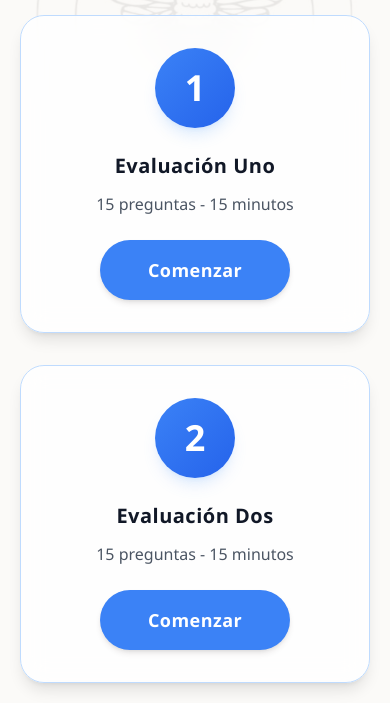
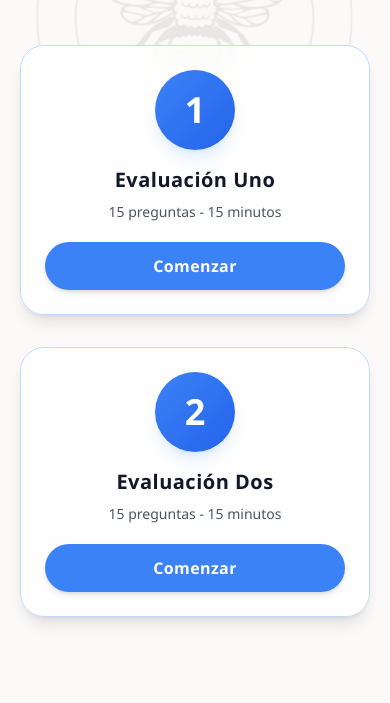
Before and after one commit to Aracelly126/InnovaFood-Cuestionario, a plain HTML site: page index.html in a window 390 px wide. Shown: the part 177-880 px from the top of the page. After the commit the page ends 844 px from the top, so only its background shows below. Drawn offline with nearby package versions, Linux system fonts and the light colour scheme.

Commit message:
fix: responsive finish 2 tests section

```diff
--- a/index.html
+++ b/index.html
@@ -24,29 +24,33 @@
             <p class="text-gray-600 text-center text-lg md:text-xl mb-12 md:mb-16">Hacerlo tu mismo es mejor</p>
             <div class="grid md:grid-cols-2 gap-8">
                 <div id="msg-evaluaciones-completadas"
-                    class="hidden text-center text-2xl font-bold text-green-700 bg-green-100 border border-green-300 rounded-2xl p-8 mb-8 col-span-2">
+                    class="hidden text-center text-base sm:text-lg md:text-xl lg:text-2xl font-bold text-green-700 bg-green-100 border border-green-300 rounded-2xl p-4 sm:p-6 md:p-8 mb-6 md:mb-8 col-span-1 md:col-span-2">
                     ¡Evaluaciones completadas! Ya no puedes volver a resolverlas.</div>
                 <div id="card-eval-1"
-                    class="bg-white/80 backdrop-blur-md rounded-3xl p-8 md:p-12 text-center shadow-lg hover:shadow-2xl border border-blue-200 cursor-pointer transition-all duration-500 hover:-translate-y-4 hover:scale-105 group"
+                    class="bg-white/80 backdrop-blur-md rounded-3xl p-6 sm:p-8 md:p-10 lg:p-12 text-center shadow-lg hover:shadow-2xl border border-blue-200 cursor-pointer transition-all duration-500 hover:-translate-y-4 hover:scale-105 group"
                     onclick="iniciarEvaluacion(1)">
                     <div
-                        class="w-20 h-20 md:w-24 md:h-24 bg-gradient-to-br from-blue-500 to-blue-600 text-white text-4xl md:text-5xl font-extrabold rounded-full flex items-center justify-center mx-auto mb-6 shadow-lg shadow-blue-400/20 group-hover:scale-110 group-hover:rotate-6 transition-all duration-300">
+                        class="w-20 h-20 md:w-24 md:h-24 bg-gradient-to-br from-blue-500 to-blue-600 text-white text-4xl md:text-5xl font-extrabold rounded-full flex items-center justify-center mx-auto mb-4 md:mb-6 shadow-lg shadow-blue-400/20 group-hover:scale-110 group-hover:rotate-6 transition-all duration-300">
                         1</div>
-                    <h2 class="text-gray-900 text-xl md:text-2xl font-bold mb-3 -tracking-tight">Evaluación Uno</h2>
-                    <p class="text-gray-600 text-base md:text-lg font-medium mb-6 md:mb-8">15 preguntas - 15 minutos</p>
+                    <h2 class="text-gray-900 text-xl md:text-2xl font-bold mb-2 md:mb-3 -tracking-tight">Evaluación Uno
+                    </h2>
+                    <p class="text-gray-600 text-sm sm:text-base md:text-lg font-medium mb-5 md:mb-6 lg:mb-8">15
+                        preguntas - 15 minutos</p>
                     <button
-                        class="bg-blue-500 text-white px-12 py-4 rounded-full text-lg font-bold shadow-md hover:bg-blue-600 hover:-translate-y-1 hover:shadow-lg transition-all duration-300 tracking-wide">Comenzar</button>
+                        class="bg-blue-500 text-white px-8 sm:px-10 md:px-12 py-3 md:py-4 rounded-full text-base md:text-lg font-bold shadow-md hover:bg-blue-600 hover:-translate-y-1 hover:shadow-lg transition-all duration-300 tracking-wide w-full sm:w-auto">Comenzar</button>
                 </div>
                 <div id="card-eval-2"
-                    class="bg-white/80 backdrop-blur-md rounded-3xl p-8 md:p-12 text-center shadow-lg hover:shadow-2xl border border-blue-200 cursor-pointer transition-all duration-500 hover:-translate-y-4 hover:scale-105 group"
+                    class="bg-white/80 backdrop-blur-md rounded-3xl p-6 sm:p-8 md:p-10 lg:p-12 text-center shadow-lg hover:shadow-2xl border border-blue-200 cursor-pointer transition-all duration-500 hover:-translate-y-4 hover:scale-105 group"
                     onclick="iniciarEvaluacion(2)">
                     <div
-                        class="w-20 h-20 md:w-24 md:h-24 bg-gradient-to-br from-blue-500 to-blue-600 text-white text-4xl md:text-5xl font-extrabold rounded-full flex items-center justify-center mx-auto mb-6 shadow-lg shadow-blue-400/20 group-hover:scale-110 group-hover:rotate-6 transition-all duration-300">
+                        class="w-20 h-20 md:w-24 md:h-24 bg-gradient-to-br from-blue-500 to-blue-600 text-white text-4xl md:text-5xl font-extrabold rounded-full flex items-center justify-center mx-auto mb-4 md:mb-6 shadow-lg shadow-blue-400/20 group-hover:scale-110 group-hover:rotate-6 transition-all duration-300">
                         2</div>
-                    <h2 class="text-gray-900 text-xl md:text-2xl font-bold mb-3 -tracking-tight">Evaluación Dos</h2>
-                    <p class="text-gray-600 text-base md:text-lg font-medium mb-6 md:mb-8">15 preguntas - 15 minutos</p>
+                    <h2 class="text-gray-900 text-xl md:text-2xl font-bold mb-2 md:mb-3 -tracking-tight">Evaluación Dos
+                    </h2>
+                    <p class="text-gray-600 text-sm sm:text-base md:text-lg font-medium mb-5 md:mb-6 lg:mb-8">15
+                        preguntas - 15 minutos</p>
                     <button
-                        class="bg-blue-500 text-white px-12 py-4 rounded-full text-lg font-bold shadow-md hover:bg-blue-600 hover:-translate-y-1 hover:shadow-lg transition-all duration-300 tracking-wide">Comenzar</button>
+                        class="bg-blue-500 text-white px-8 sm:px-10 md:px-12 py-3 md:py-4 rounded-full text-base md:text-lg font-bold shadow-md hover:bg-blue-600 hover:-translate-y-1 hover:shadow-lg transition-all duration-300 tracking-wide w-full sm:w-auto">Comenzar</button>
                 </div>
             </div>
         </div>
```
